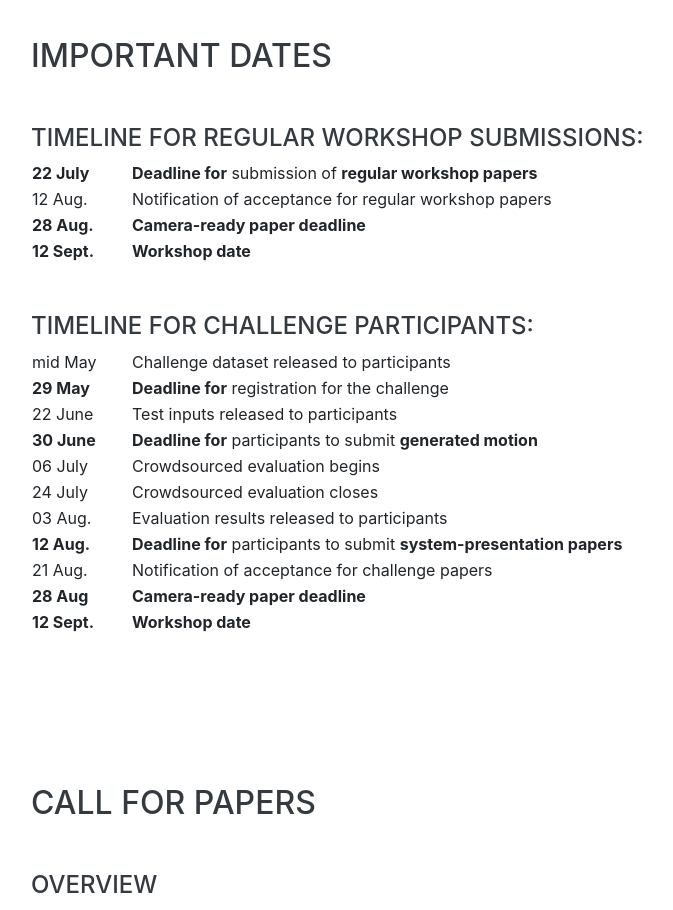
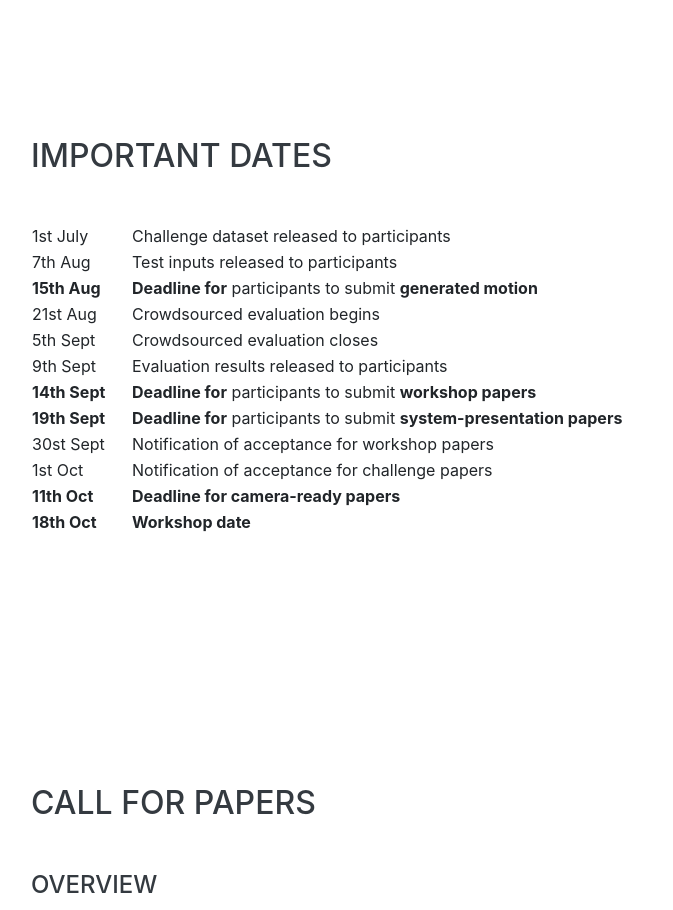
Before and after one commit to genea-workshop/2020, a website with bundled scripts: page docs/index.html in a window 1280 px wide. Shown: the part 1040-1950 px from the top of the page, without its empty margins (321-994 px from the left). Built offline with nearby package versions, Linux system fonts and the light colour scheme; files whose address does not match are found by name; a web font is replaced by a local one.

Commit message:
updated dates

```diff
--- a/docs/index.html
+++ b/docs/index.html
@@ -128,7 +128,7 @@
       <div class="w-100">
         <h2 class="mb-5">Important dates</h2>
 
-        <h4>Timeline for regular workshop submissions:</h4>
+        <!-- <h4>Timeline for regular workshop submissions:</h4>
         <table class="mb-5 date-table"><tr>
           <td><b>22 July</b></td>
           <td><b>Deadline for</b> submission of <b>regular workshop papers</b></td>
@@ -146,50 +146,58 @@
           <td><b>Workshop date</b></td>
         </tr></table>
 
-        <h4>Timeline for challenge participants:</h4>
+        <h4>Timeline for challenge participants:</h4> -->
         <table class="date-table">
           <tr>
-            <td>mid May</td>
+            <td>1st July</td>
             <td>Challenge dataset released to participants</td>
           </tr>
-          <tr>
+          <!-- <tr>
             <td><b>29 May</b></td>
             <td><b>Deadline for</b> registration for the challenge</td>
-          </tr>
+          </tr> -->
           <tr>
-            <td>22 June</td>
+            <td>7th Aug</td>
             <td>Test inputs released to participants</td>
           </tr>
           <tr>
-            <td><b>30 June</b></td>
+            <td><b>15th Aug</b></td>
             <td><b>Deadline for</b> participants to submit <b>generated motion</b></td>
           </tr>
           <tr>
-            <td>06 July</td>
+            <td>21st Aug</td>
             <td>Crowdsourced evaluation begins</td>
           </tr>
           <tr>
-            <td>24 July</td>
+            <td>5th Sept</td>
             <td>Crowdsourced evaluation closes</td>
           </tr>
           <tr>
-            <td>03 Aug.</td>
+            <td>9th Sept</td>
             <td>Evaluation results released to participants</td>
           </tr>
           <tr>
-            <td><b>12 Aug.</b></td>
+            <td><b>14th Sept</b></td>
+            <td><b>Deadline for</b> participants to submit <b>workshop papers</b></td>
+          </tr>
+          <tr>
+            <td><b>19th Sept</b></td>
             <td><b>Deadline for</b> participants to submit <b>system-presentation papers</b></td>
           </tr>
           <tr>
-            <td>21 Aug.</td>
+            <td>30st Sept</td>
+            <td>Notification of acceptance for workshop papers</td>
+          </tr>
+          <tr>
+            <td>1st Oct</td>
             <td>Notification of acceptance for challenge papers</td>
           </tr>
           <tr>
-            <td><b>28 Aug</b></td>
-            <td><b>Camera-ready paper deadline</b></td>
+            <td><b>11th Oct</b></td>
+            <td><b>Deadline for camera-ready papers</b></td>
           </tr>
           <tr>
-            <td><b>12 Sept.</b></td>
+            <td><b>18th Oct</b></td>
             <td><b>Workshop date</b></td>
           </tr>
         </table>
```
